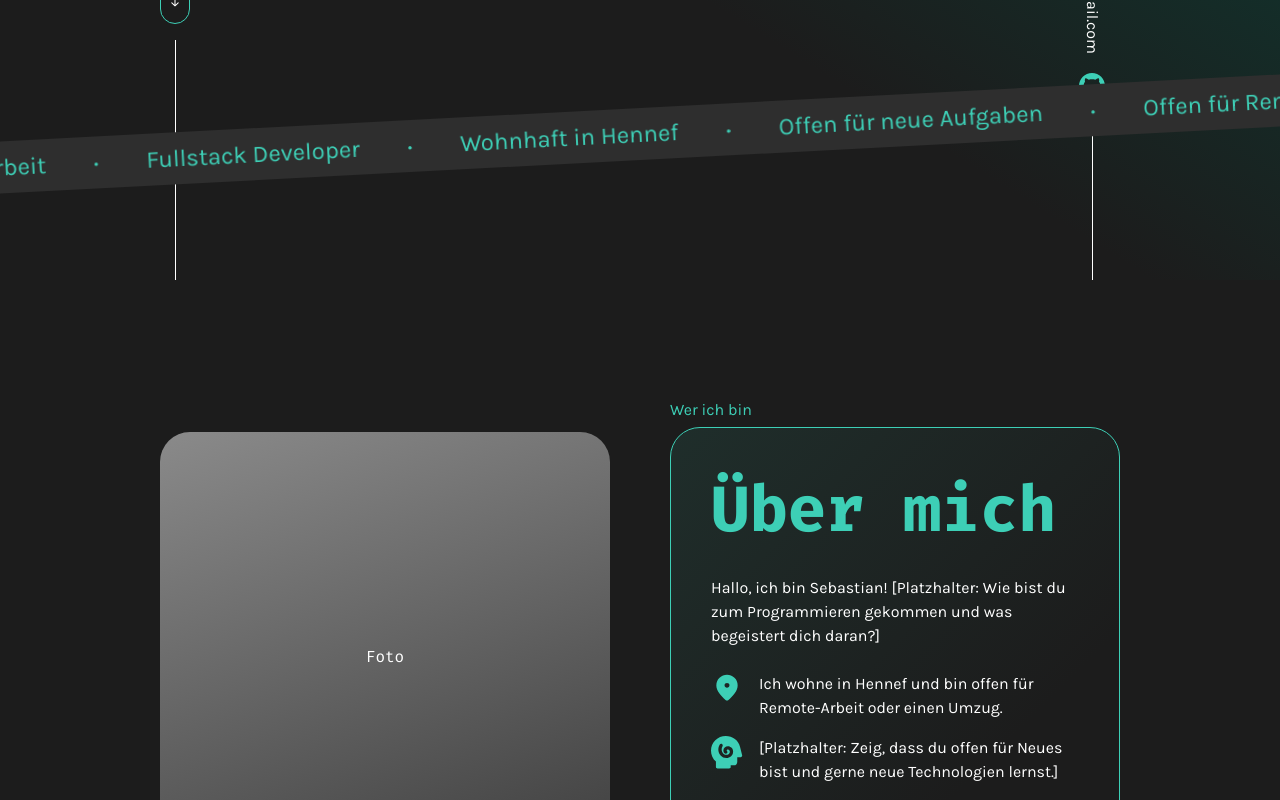
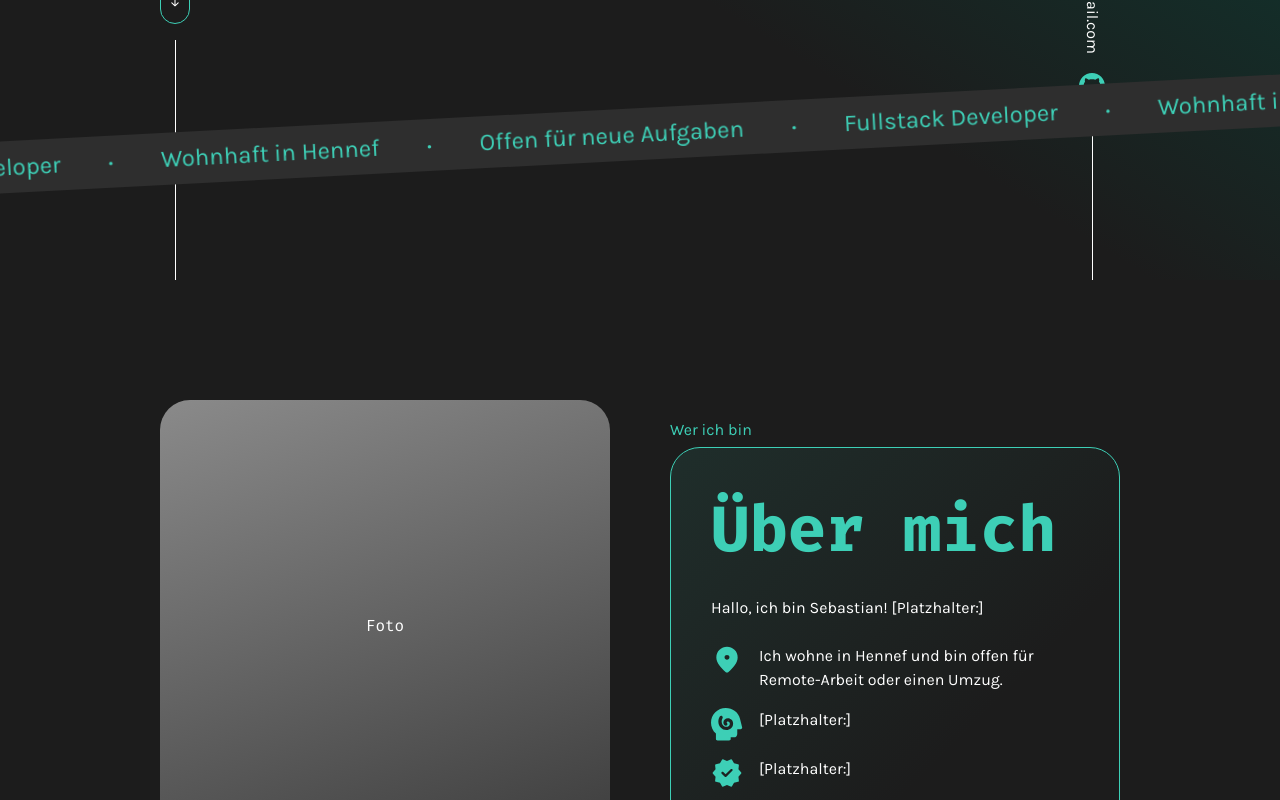
Before and after one commit to SebaBuch/Portfolio, an Angular app: page / in a window 1280 px wide. Shown: the part 520-1320 px from the top of the page. Built offline with nearby package versions, Linux system fonts and the light colour scheme.

Commit message:
Remove remote work from marquee and simplify placeholders

```diff
--- a/src/app/main-page/hero/hero.ts
+++ b/src/app/main-page/hero/hero.ts
@@ -9,7 +9,7 @@ import { LanguageService } from '../../shared/services/language-service';
   templateUrl: './hero.html',
 })
 export class Hero {
-  marqueeKeys = ['marqueeRemote', 'marqueeDeveloper', 'marqueeLocation', 'marqueeOpen'];
+  marqueeKeys = ['marqueeDeveloper', 'marqueeLocation', 'marqueeOpen'];
   marqueeRounds = [1, 2, 3, 4];
 
   constructor(public languageService: LanguageService) { }
--- a/src/app/shared/translation/translations.ts
+++ b/src/app/shared/translation/translations.ts
@@ -5,7 +5,6 @@ export const translations: { [key: string]: { de: string; en: string } } = {
 
     heroButtonWork: { de: "Meine Arbeiten", en: "Check my work" },
     heroButtonContact: { de: "Kontakt", en: "Contact me" },
-    marqueeRemote: { de: "Offen für Remote-Arbeit", en: "Available for remote work" },
     marqueeDeveloper: { de: "Fullstack Developer", en: "Fullstack Developer" },
     marqueeLocation: { de: "Wohnhaft in Hennef", en: "Based in Hennef" },
     marqueeOpen: { de: "Offen für neue Aufgaben", en: "Open to work" },
@@ -13,20 +12,20 @@ export const translations: { [key: string]: { de: string; en: string } } = {
     aboutLabel: { de: "Wer ich bin", en: "Who I Am" },
     aboutTitle: { de: "Über mich", en: "About me" },
     aboutText: {
-        de: "Hallo, ich bin Sebastian! [Platzhalter: Wie bist du zum Programmieren gekommen und was begeistert dich daran?]",
-        en: "Hey there, I'm Sebastian! [Placeholder: How did you get into coding and what excites you about it?]"
+        de: "Hallo, ich bin Sebastian! [Platzhalter:]",
+        en: "Hey there, I'm Sebastian! [Placeholder:]"
     },
     aboutLocation: {
         de: "Ich wohne in Hennef und bin offen für Remote-Arbeit oder einen Umzug.",
         en: "I'm based in Hennef and open to working remotely or relocating."
     },
     aboutMind: {
-        de: "[Platzhalter: Zeig, dass du offen für Neues bist und gerne neue Technologien lernst.]",
-        en: "[Placeholder: Show that you are open-minded and enjoy learning new technologies.]"
+        de: "[Platzhalter:]",
+        en: "[Placeholder:]"
     },
     aboutQuality: {
-        de: "[Platzhalter: Beschreibe kurz, wie du Probleme löst, z. B. analytisch, kreativ und ausdauernd.]",
-        en: "[Placeholder: Describe how you solve problems, e.g. analytical, creative and persistent.]"
+        de: "[Platzhalter:]",
+        en: "[Placeholder:]"
     },
 
     skillsLabel: { de: "Technologien", en: "Technologies" },
```
